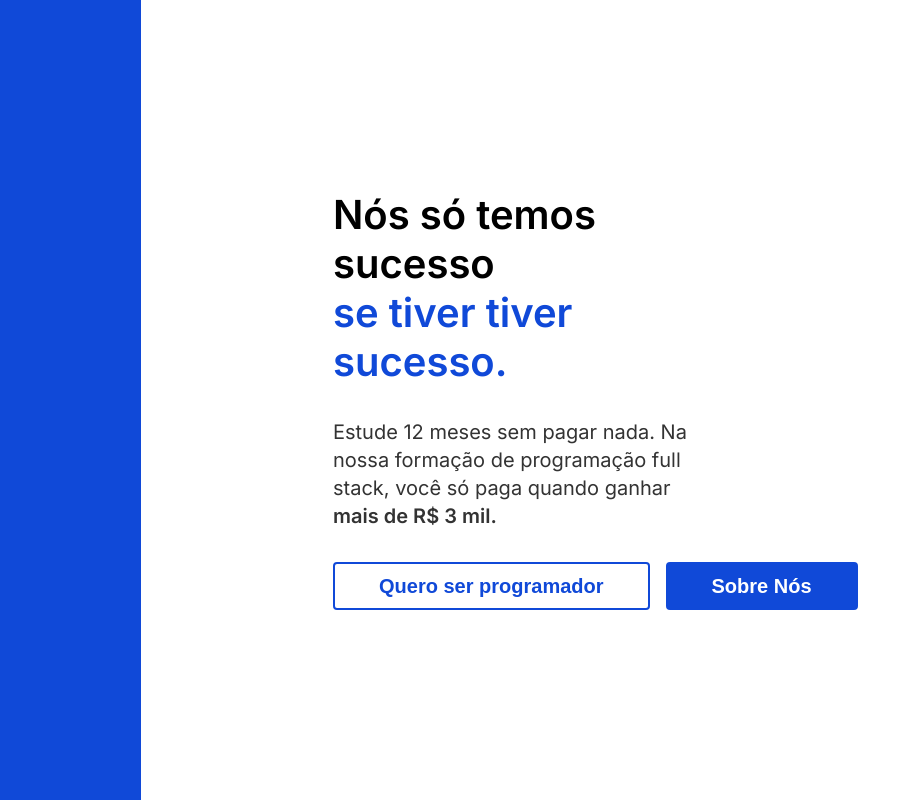
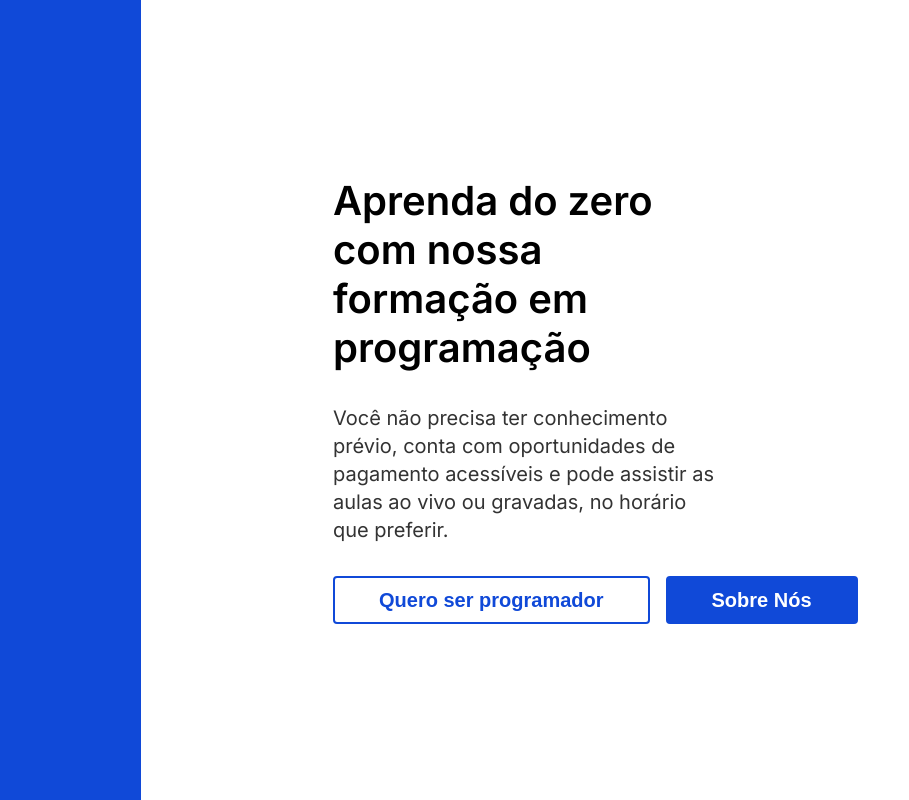
Before and after one commit to Kenzie-Academy-Brasil-Developers/css-intermediario-variaveis-css-final, a plain HTML site: page index.html in a window 1280 px wide. Shown: the full height of the page, 371-1280 px from the left. Drawn offline with Linux system fonts and the light colour scheme.

Commit message:
update initial template

```diff
--- a/index.html
+++ b/index.html
@@ -29,12 +29,10 @@
     <div class="main-section__right-column">
       <div class="main-content">
         <h1>
-          Nós só temos sucesso <br />
-          <span class="color--primary">se tiver tiver sucesso.</span>
+          Aprenda do zero com nossa formação em programação
         </h1>
         <p>
-          Estude 12 meses sem pagar nada. Na nossa formação de programação
-          full stack, você só paga quando ganhar <b>mais de R$ 3 mil.</b>
+          Você não precisa ter conhecimento prévio, conta com oportunidades de pagamento acessíveis e pode assistir as aulas ao vivo ou gravadas, no horário que preferir.
         </p>
         <div class="main-content__buttons">
           <button class="main-content__button--default main-content__button--outline">
```
